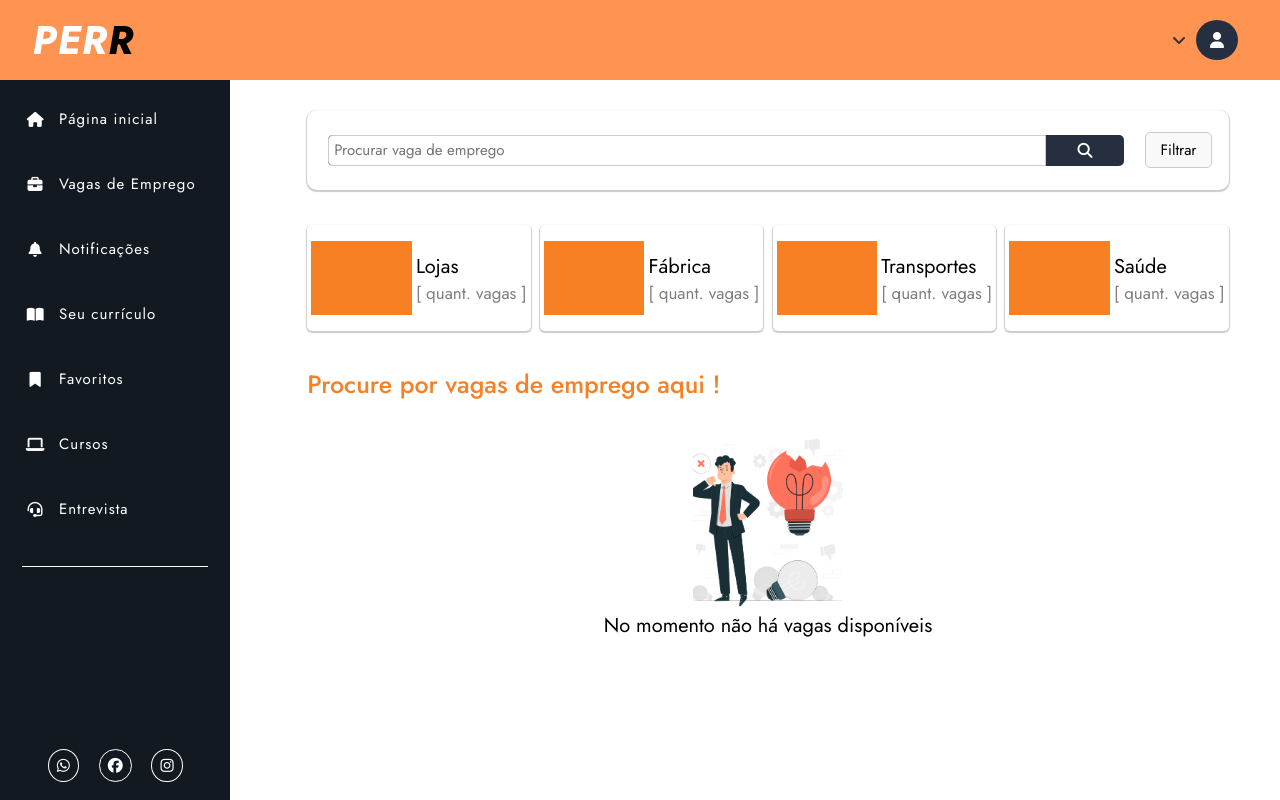
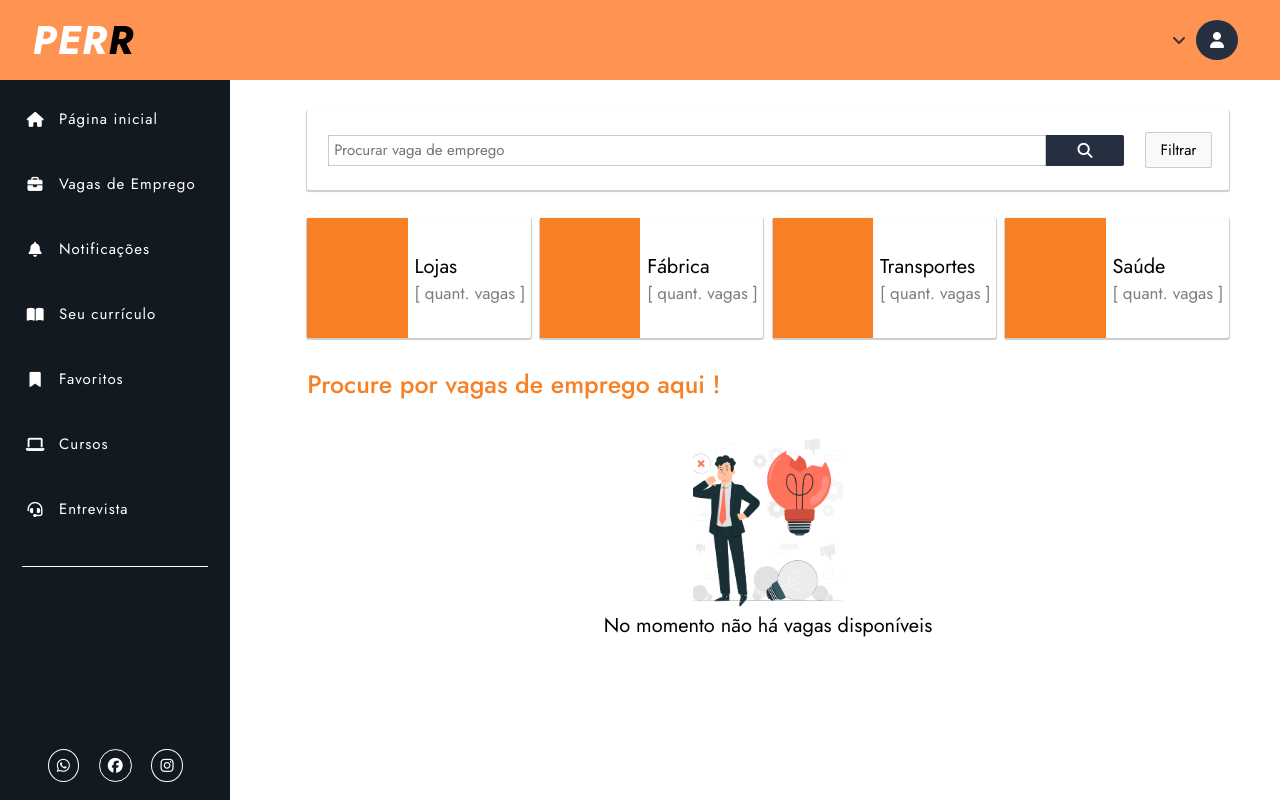
Before and after one commit to Santozzz/TCC-PERR-FRONTEND, a Vue app in the folder frontend/: page /VagaEmprego in a window 1280 px wide. Built offline with nearby package versions, Linux system fonts and the light colour scheme.

Commit message:
ajustes no grid e gridVagas

```diff
--- a/frontend/src/components/Home/grid.vue
+++ b/frontend/src/components/Home/grid.vue
@@ -177,7 +177,7 @@ export default {
         width: 89%;
         height: 10vh;
         background-color: #ffffff;
-        border-radius: 10px;
+        border-radius: 2px;
         box-shadow: 0 1px 1px 1px #ccc;
     }
     .user-notify{
@@ -338,6 +338,7 @@ export default {
         align-items: center;
         width: 49.5%;
         height: 50vh;
+        border-radius: 2px;
         background-color: #fff;
         box-shadow: 0 1px 1px 1px #ccc;
         cursor: pointer;
@@ -410,6 +411,7 @@ export default {
         box-shadow: 0 1px 1px 1px #ccc;
         cursor: pointer;
         display: flex;
+        border-radius: 2px;
         flex-direction: column;
         align-items: center;
         justify-content: space-between;
@@ -476,6 +478,7 @@ export default {
         box-shadow: 0 1px 1px 1px #ccc;
         cursor: pointer;
         transition: .2s;
+        border-radius: 2px;
     }
     .img-categoria{
         width: 45%;
--- a/frontend/src/components/VagaEmprego/gridVagas.vue
+++ b/frontend/src/components/VagaEmprego/gridVagas.vue
@@ -122,7 +122,7 @@ export default {
         height: 10vh;
         background-color: #ffffff;
         box-shadow: 0 1px 1px 1px #ccc;
-        border-radius: 10px;
+        border-radius: 2px;
     }
     .container-pesquisa{
         display: flex;
@@ -135,13 +135,12 @@ export default {
         align-items: center;
         width: 95%;
         background-color: #252F3F;
-        border-radius: 5px;
-
+        border-radius: 2px;
     }
     .input-search input{
         width: 90%;
         padding: 5px;
-        border-radius: 5px 0 0 5px;
+        border-radius: 2px 0 0 2px;
         border: 1px solid #ccc;
     }
     .input-search input:focus{
@@ -166,7 +165,7 @@ export default {
         width: 80%;
         border: 1px solid #ccc;
         background-color: #f9f9f9;
-        border-radius: 5px;
+        border-radius: 2px;
         font-size: 15px;
         cursor: pointer;
         height: 100%;
@@ -202,12 +201,12 @@ export default {
     }
     .cardAreas{
         display: flex;
-        justify-content: space-evenly;
+        justify-content: space-between;
         align-items: center;
         width: 49%;
         background-color: #ffffff;
         box-shadow: 0 1px 1px 1px #ccc;
-        border-radius: 5px;
+        border-radius: 2px;
         cursor: pointer;
         transition: .3s;
     }
@@ -216,8 +215,11 @@ export default {
     }
     .img-areas{
         background-color: #F78024;
-        height: 70%;
+        height: 100%;
         width: 45%;
+    }
+    .cardDescription{
+        width: 52%;
     }
     .quantVagas p{
         color: #7e7e7e;
@@ -346,6 +348,9 @@ export default {
         .filter button{
             font-size: 15px;
         }
+        .cardAreas{
+            height: 15vh;
+        }
     }
     @media screen and (max-width: 1260px){
         .container{
@@ -450,7 +455,6 @@ export default {
         .cardAreas{
             width: 100%;
             height: 48%;
-            justify-content: space-around;
         }
         .filter{
             justify-content: center;
```
